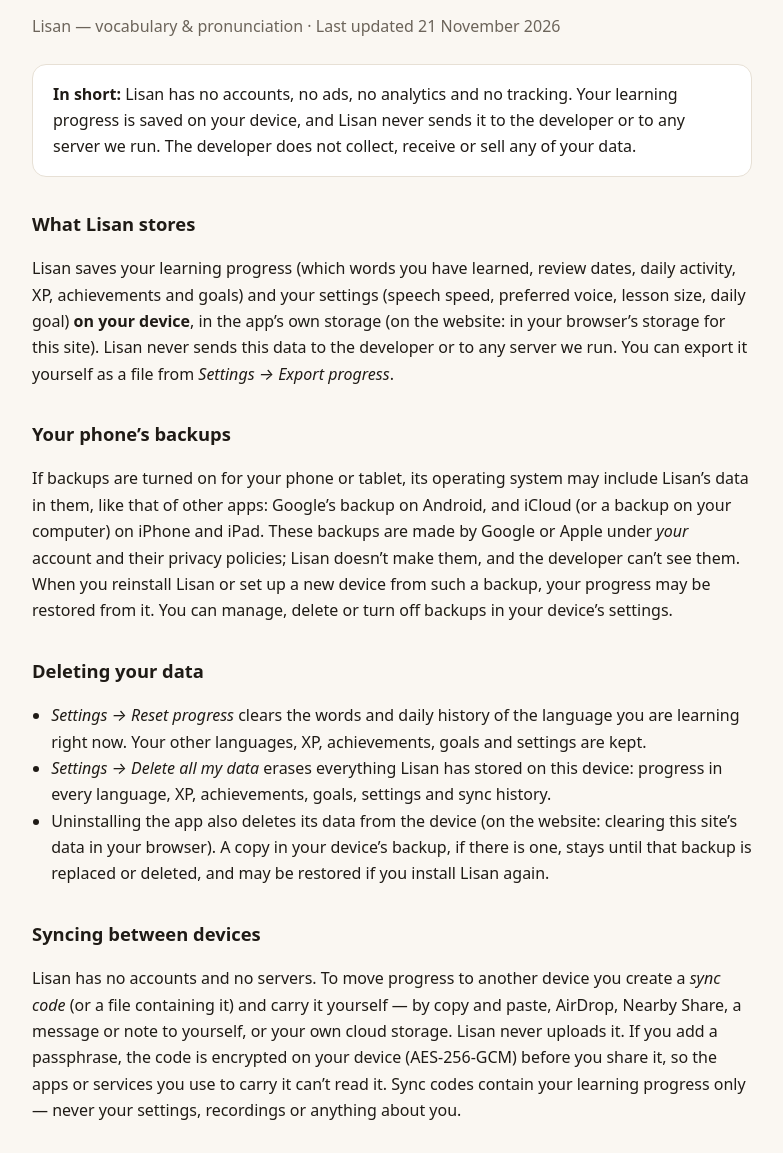
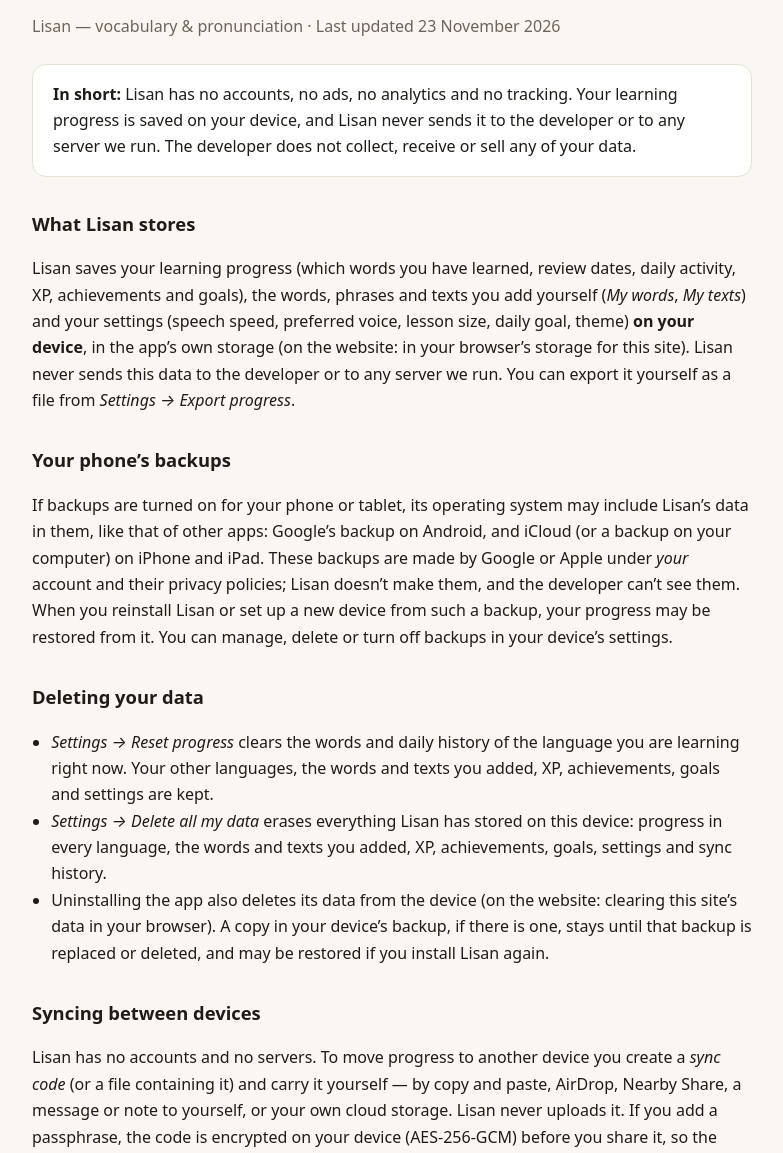
Before and after one commit to ammarhijran/language, a website: page privacy.html in a window 1280 px wide. Shown: the part 146-1299 px from the top of the page, without its empty margins (248-1031 px from the left). Drawn offline with Linux system fonts and the light colour scheme.

Commit message:
Privacy policy and sync note: own words are stored and travel in sync codes
Co-Authored-By: Claude Fable 5.2 <noreply@anthropic.com>
Claude-Session: https://claude.ai/code/session_01NKTM9xbjPU3QPKkrKpimbh

```diff
--- a/js/views/sync.js
+++ b/js/views/sync.js
@@ -120,7 +120,7 @@ export default function sync(ctx) {
       const code = await encode({ device: store.deviceId(), at: Date.now(), ...store.syncData() }, { passphrase });
       const box = h('textarea', { class: 'code-box', readonly: true, rows: 4, 'aria-label': 'Your sync code', onfocus: (e) => e.target.select() }, code);
       const status = h('p', { class: 'hint', 'aria-live': 'polite' },
-        `${kb(code)} · `, passphrase ? h('b', null, '🔒 encrypted') : 'not encrypted — anyone who sees it can read your progress');
+        `${kb(code)} · `, passphrase ? h('b', null, '🔒 encrypted') : 'not encrypted — anyone who sees it can read your progress and the words you added');
       set(sendOut,
         box, status,
         h('div', { class: 'button-row' },
--- a/privacy.html
+++ b/privacy.html
@@ -22,7 +22,7 @@
 <main>
   <p><a href="index.html#/settings">← Back to Lisan</a></p>
   <h1>Privacy Policy</h1>
-  <p class="muted">Lisan — vocabulary &amp; pronunciation · Last updated 21 November 2026</p>
+  <p class="muted">Lisan — vocabulary &amp; pronunciation · Last updated 23 November 2026</p>
 
   <div class="card">
     <strong>In short:</strong> Lisan has no accounts, no ads, no analytics and no tracking.
@@ -31,8 +31,9 @@
   </div>
 
   <h2>What Lisan stores</h2>
-  <p>Lisan saves your learning progress (which words you have learned, review dates, daily activity, XP, achievements and goals)
-    and your settings (speech speed, preferred voice, lesson size, daily goal) <strong>on your device</strong>, in the app’s own storage
+  <p>Lisan saves your learning progress (which words you have learned, review dates, daily activity, XP, achievements and goals),
+    the words, phrases and texts you add yourself (<em>My words</em>, <em>My texts</em>)
+    and your settings (speech speed, preferred voice, lesson size, daily goal, theme) <strong>on your device</strong>, in the app’s own storage
     (on the website: in your browser’s storage for this site). Lisan never sends this data to the developer or to any server we run.
     You can export it yourself as a file from <em>Settings → Export progress</em>.</p>
 
@@ -46,9 +47,9 @@
   <h2>Deleting your data</h2>
   <ul>
     <li><em>Settings → Reset progress</em> clears the words and daily history of the language you are learning right now.
-      Your other languages, XP, achievements, goals and settings are kept.</li>
+      Your other languages, the words and texts you added, XP, achievements, goals and settings are kept.</li>
     <li><em>Settings → Delete all my data</em> erases everything Lisan has stored on this device: progress in every language,
-      XP, achievements, goals, settings and sync history.</li>
+      the words and texts you added, XP, achievements, goals, settings and sync history.</li>
     <li>Uninstalling the app also deletes its data from the device (on the website: clearing this site’s data in your browser).
       A copy in your device’s backup, if there is one, stays until that backup is replaced or deleted, and may be restored
       if you install Lisan again.</li>
@@ -58,8 +59,8 @@
   <p>Lisan has no accounts and no servers. To move progress to another device you create a <em>sync code</em> (or a file containing it)
     and carry it yourself — by copy and paste, AirDrop, Nearby Share, a message or note to yourself, or your own cloud storage.
     Lisan never uploads it. If you add a passphrase, the code is encrypted on your device (AES-256-GCM) before you share it, so the
-    apps or services you use to carry it can’t read it. Sync codes contain your learning progress only — never your settings,
-    recordings or anything about you.</p>
+    apps or services you use to carry it can’t read it. Sync codes contain your learning progress and the words and phrases you added yourself
+    (<em>My words</em>) — never your own texts, your settings, recordings or anything else about you.</p>
 
   <h2>Microphone and speech recognition</h2>
   <p>Lisan only uses the microphone when you tap the microphone or <em>Record myself</em> button to practise pronunciation.</p>
```
Also changed, not shown: CHANGELOG.md.
